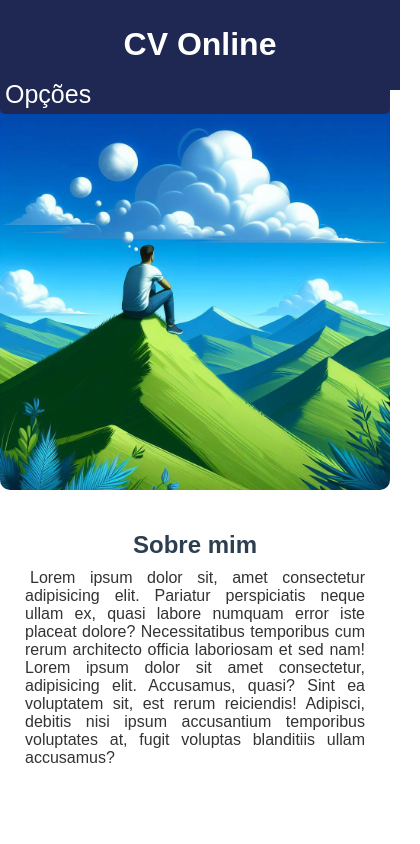
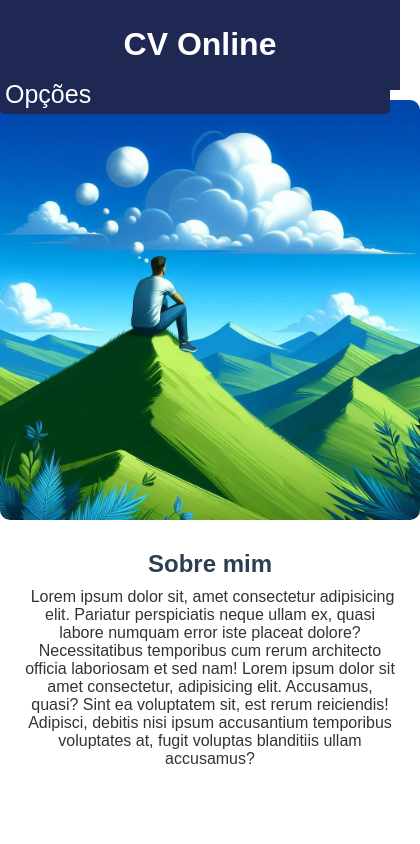
Before and after one commit to Demersonpassos/cvonline, a plain HTML site: page sobre.html in a window 390 px wide. Shown: the top 844 px of the page, 420 px wide, since content can reach past the window. Drawn offline with Linux system fonts and the light colour scheme.

Commit message:
sobre ajustado

```diff
--- a/sobre.html
+++ b/sobre.html
@@ -110,6 +110,7 @@
             background-color:var(--co5); /* Cinza médio para o bloco de texto */
             padding: 20px;
             border-radius: 10px;
+            min-width: 400px;
         }
 
         footer{
@@ -127,11 +128,13 @@
             }
 
             img{
-
-                position: static;
-                width: 100%;
-                grid-area: 3 / 1 / 5 / 11;
-
+                display: block;
+                margin: 0 auto;
+                max-width: 500px; /* Define a largura máxima da imagem */
+                width: 100%; /* Garante que a imagem ocupe toda a largura do contêiner */
+                grid-area: 3 / 1 / 4 / 11; /* Ajusta a posição da imagem */
+                width: 100%; /* Garante que a imagem ocupe toda a largura do contêiner */
+                height: auto; /* Mantém a proporção da imagem */
             }
 
             .opcoes{
@@ -145,6 +148,11 @@
                 margin-top: 1px;
                 padding: 10px;
                 border-radius: 10px;
+
+                text-align: center; /* Centraliza o texto */
+                max-width: 500px; /* Define a largura máxima do bloco de texto */
+                margin: 0 auto; /* Centraliza o bloco de texto */
+                height:500px;
 
 
             }
@@ -225,9 +233,26 @@
             }
         }
         @media only screen and (max-width: 760px){
+            /*
             .sobre{
                 height:500px;
 
+            }
+            */
+
+            .container {
+                grid-template-rows: 50px 50px auto 400px 100px; /* Ajusta a ordem das linhas para acomodar a imagem */
+            }
+
+            .sobre {
+                grid-area: 4 / 1 / 5 / 11; /* Ajusta a posição do bloco de texto */
+                height: auto; /* Define a altura do bloco de texto para automática */
+            }
+
+            img {
+                grid-area: 3 / 1 / 4 / 11; /* Ajusta a posição da imagem */
+                width: 100%; /* Garante que a imagem ocupe toda a largura do contêiner */
+                height: auto; /* Mantém a proporção da imagem */
             }
 
 
```
